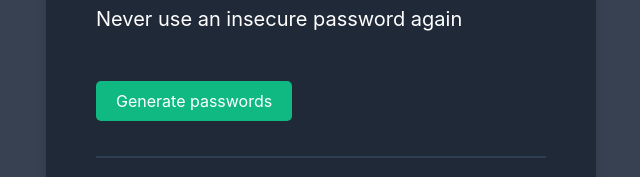
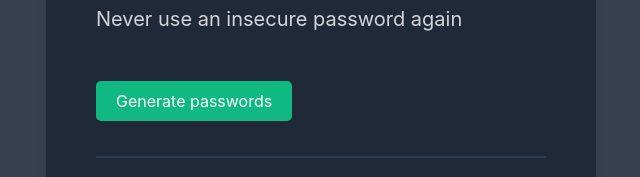
Before and after one commit to RacThug/basic-password-generator, a plain HTML site: page index.html in a window 1280 px wide. Shown: the part 331-508 px from the top of the page, 319-959 px from the left. Drawn offline with Linux system fonts and the light colour scheme.

Commit message:
Update style.css

```diff
--- a/style.css
+++ b/style.css
@@ -41,6 +41,7 @@ body {
   font-size: 20px;
   margin-top: 10px;
   margin-bottom: 50px;
+  color: #D5D4D8;
 }
 
 .card button {
```
